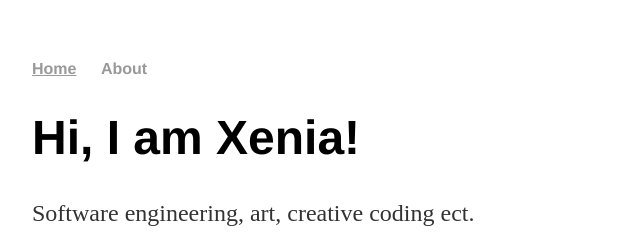
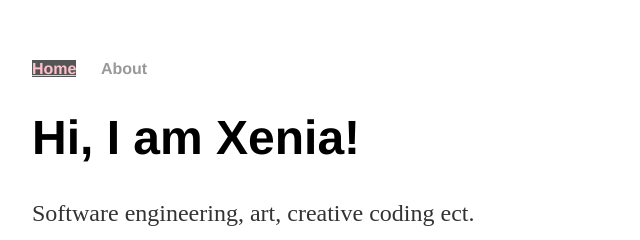
Before and after one commit to FabrikXen/FabrikXen.github.io, a plain HTML site: page index.html in a window 1280 px wide. In both pictures the pointer is over the link "Home". Shown: the top 240 px of the page, 160-800 px from the left. Drawn offline with Linux system fonts and the light colour scheme.

Commit message:
hover colour change

```diff
--- a/css/styles.css
+++ b/css/styles.css
@@ -18,6 +18,8 @@ a {
 }
 a:hover {
     text-decoration: underline;
+    background-color: #555;
+    color: pink;
 }
 h1 {
     font-size: 3em;
```
